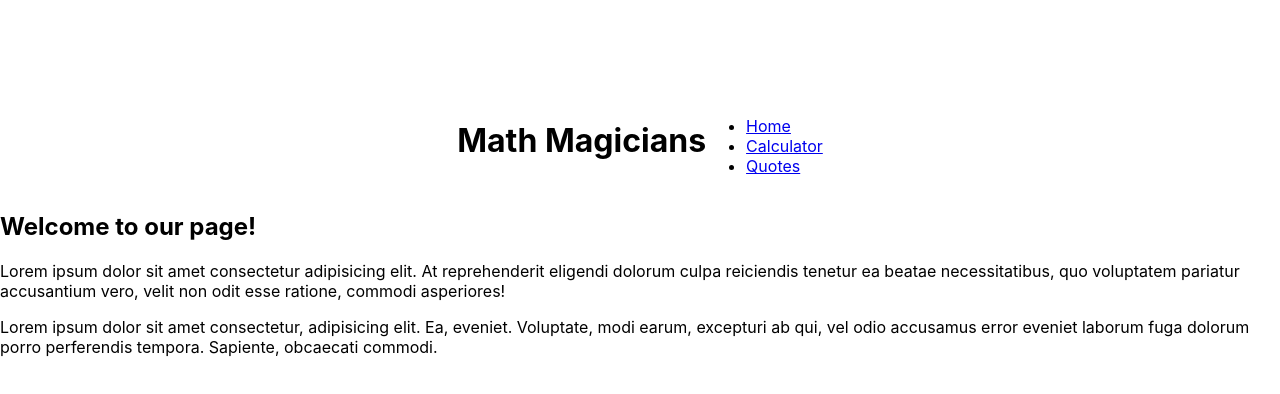
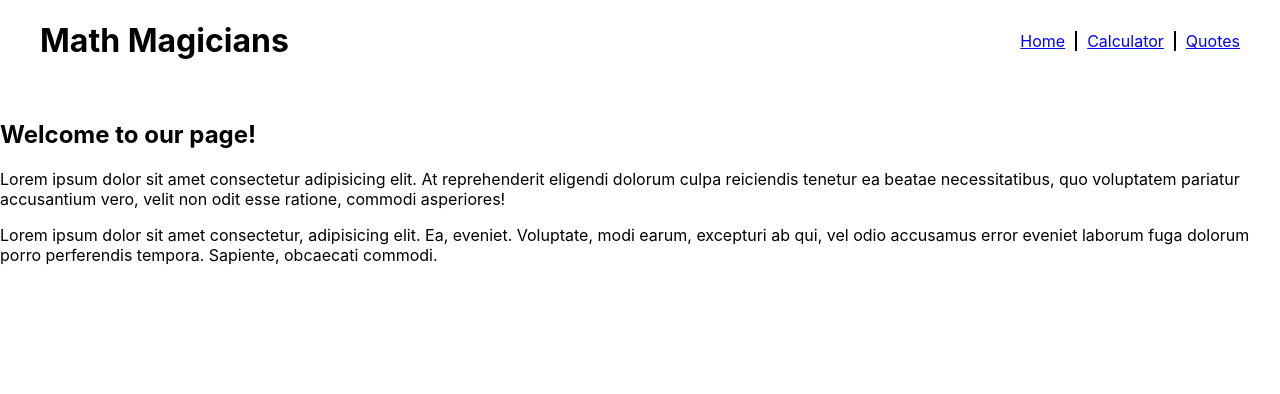
Before and after one commit to Luffytaro22/Math-Magicians, a React (Create React App) app: page / in a window 1280 px wide. Shown: the top 394 px of the page. Built offline with nearby package versions, Linux system fonts and the light colour scheme.

Commit message:
Include the new styles

```diff
--- a/src/components/NavBar.jsx
+++ b/src/components/NavBar.jsx
@@ -1,5 +1,6 @@
 import { NavLink, Outlet } from 'react-router-dom';
 import React from 'react';
+import styles from '../styles/navBar.module.css';
 
 const links = [
   {
@@ -19,22 +20,18 @@ const links = [
 export default function NavBar() {
   return (
     <>
-      <header style={{
-        display: 'flex',
-        justifyContent: 'space-around',
-      }}
-      >
+      <div className={styles.divlink}>
         <h1>Math Magicians</h1>
         <nav id="nav-bar">
-          <ul id="nav-ul">
+          <ul id="nav-ul" className={styles.navul}>
             {links.map((link) => (
-              <li className="ul-links" key={link.text}>
+              <li className={styles.ulinks} key={link.text}>
                 <NavLink to={link.path}>{link.text}</NavLink>
               </li>
             ))}
           </ul>
         </nav>
-      </header>
+      </div>
       <div id="outlet">
         <Outlet />
       </div>
```
